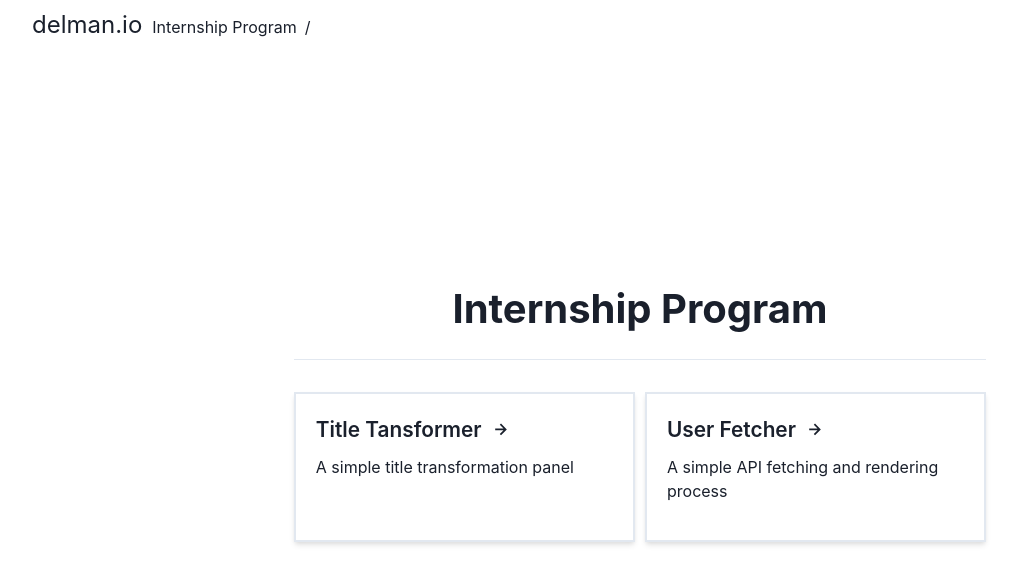
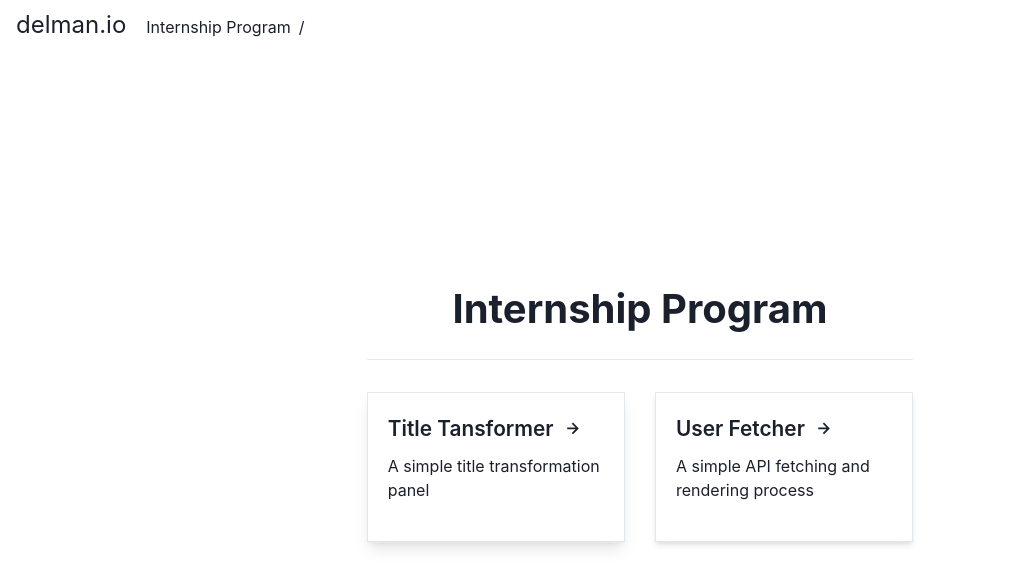
Before and after one commit to rizalyoga/Delman-Internship-yoga, a Next.js app: page / in a window 1280 px wide. Shown: the top 588 px of the page, without its empty margins (0-1032 px from the left). Built offline with nearby package versions, Linux system fonts and the light colour scheme.

Commit message:
add feature 404 page

```diff
--- a/components/card/CardUser.jsx
+++ b/components/card/CardUser.jsx
@@ -4,8 +4,6 @@ import { Box, Flex, Text } from "@chakra-ui/react";
 import Image from "next/image";
 
 const CardUser = ({ data }) => {
-  console.log(data);
-
   const checkGender = () => {
     if (data[0]?.gender === "female") {
       return styles.card__container_female;
--- a/components/layout/Layout.jsx
+++ b/components/layout/Layout.jsx
@@ -2,11 +2,11 @@ import React from "react";
 import Head from "next/head";
 import Navbar from "../navbar/Navbar";
 
-const Layout = ({ children }) => {
+const Layout = ({ children, titlePage }) => {
   return (
     <>
       <Head>
-        <title>Delman Internship</title>
+        <title>Delman Internship {titlePage}</title>
       </Head>
       <Navbar />
       <main>{children}</main>
--- a/components/navbar/Navbar.jsx
+++ b/components/navbar/Navbar.jsx
@@ -26,12 +26,18 @@ const Navbar = () => {
     }
   };
 
+  const checkRoute = () => {
+    if (router.route === "/404") {
+      return styles.hidden;
+    }
+  };
+
   return (
     <div className={styles.Navbar__container}>
       <Box className="container">
-        <Flex gap={"10px"} alignItems="center">
+        <Flex gap={"20px"} alignItems="center">
           <Text fontSize="1.5rem">delman.io</Text>
-          <Breadcrumb mt={"4.5px"}>
+          <Breadcrumb mt={"4.5px"} className={checkRoute()}>
             <BreadcrumbItem>
               <BreadcrumbLink onClick={toHome}>
                 Internship Program
--- a/components/navbar/Navbar.module.css
+++ b/components/navbar/Navbar.module.css
@@ -3,3 +3,7 @@
   display: flex;
   align-items: center;
 }
+
+.hidden {
+  display: none;
+}
--- a/components/pages/main_menu/MainMenu.jsx
+++ b/components/pages/main_menu/MainMenu.jsx
@@ -22,18 +22,18 @@ const MainMenu = () => {
     <Layout>
       <div className="container">
         <Center minH="90vh">
-          <Box p="5" minW={"40%"}>
+          <Box p="5" width={"47%"}>
             <Text textAlign="center" fontSize="2.5rem" fontWeight="bold" mb={5}>
               Internship Program
             </Text>
             <hr />
-            <Flex gap="10px" mt={8}>
+            <Flex gap="30px" mt={8}>
               <Box
                 p="20px"
                 minH="150px"
                 flexBasis={"50%"}
-                borderWidth="2px"
-                boxShadow="md"
+                boxShadow="lg"
+                borderWidth="1px"
               >
                 <Text
                   fontSize="1.3rem"
@@ -54,8 +54,8 @@ const MainMenu = () => {
                 p="20px"
                 minH="150px"
                 flexBasis={"50%"}
-                borderWidth="2px"
                 boxShadow="md"
+                borderWidth="1px"
               >
                 <Text
                   fontSize="1.3rem"
--- a/components/pages/title_transformer/TitleTransformer.jsx
+++ b/components/pages/title_transformer/TitleTransformer.jsx
@@ -63,7 +63,7 @@ const TitleTransformer = () => {
   }, [running]);
 
   return (
-    <Layout>
+    <Layout titlePage={"| User Fetcher"}>
       <div className="container">
         <Center minH="90vh">
           <Box p="5" minW="30%">
--- a/components/pages/user_fetcher/UserFetcher.jsx
+++ b/components/pages/user_fetcher/UserFetcher.jsx
@@ -34,7 +34,7 @@ const UserFetcher = () => {
   };
 
   return (
-    <Layout>
+    <Layout titlePage={"| Title Transformer"}>
       <div className="container">
         <Center>
           <Flex
@@ -54,7 +54,7 @@ const UserFetcher = () => {
             )}
             <hr />
             <Button
-              width="300px"
+              width="100%"
               onClick={fetchDataUserHandler}
               disabled={loading ? true : false}
             >
--- a/components/skeleton_loading/SkeletonLoading.jsx
+++ b/components/skeleton_loading/SkeletonLoading.jsx
@@ -6,7 +6,7 @@ import { FaUserCircle } from "react-icons/fa";
 
 const SkeletonLoading = () => {
   return (
-    <Box p="10" maxW="300px" boxShadow="2xl" my="30px">
+    <Box p="10" minW="300px" minH="320px" boxShadow="2xl" my="30px">
       <Flex
         justifyContent={"center"}
         flexDirection="column"
--- a/styles/globals.css
+++ b/styles/globals.css
@@ -26,9 +26,7 @@ a {
 }
 
 .container {
-  margin: 0 2rem;
-  /* min-height: 100vh; */
-  /* background: rgb(248, 248, 248); */
+  margin: 0 1rem;
 }
 
 .link__div {
```
Also changed, not shown: pages/404.jsx (added, +47 -0 lines), public/user.jpg (deleted), 1 other file (tests, documents, lock files or other folders).
